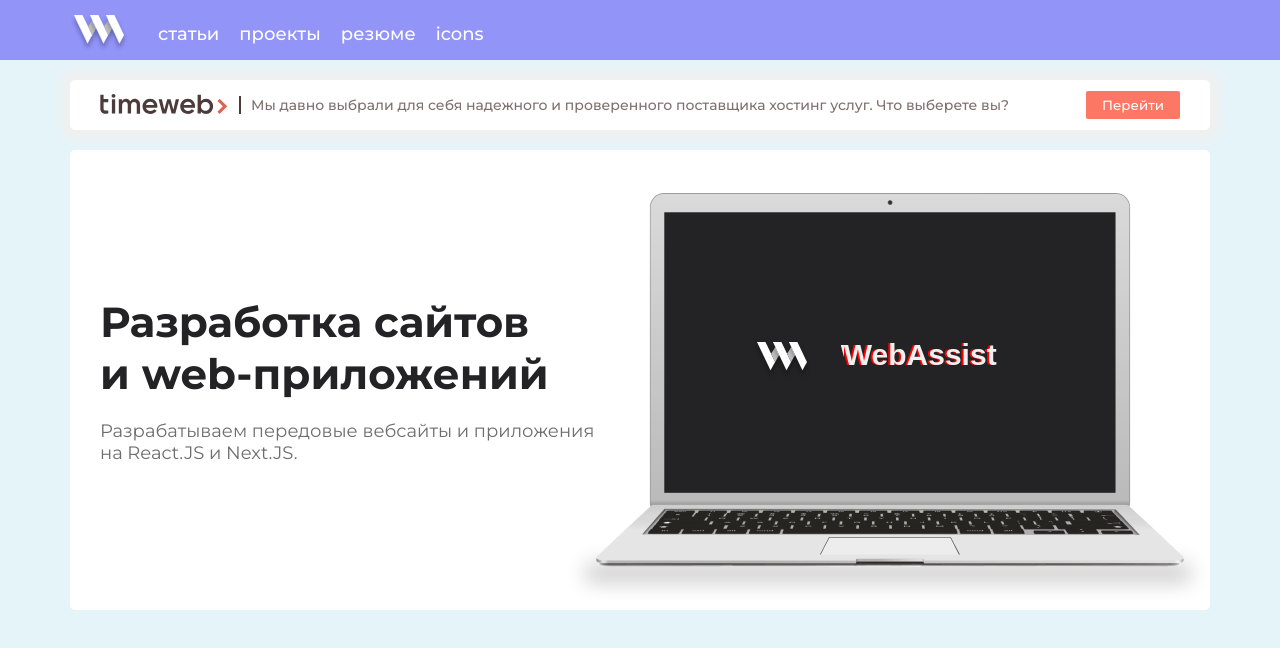
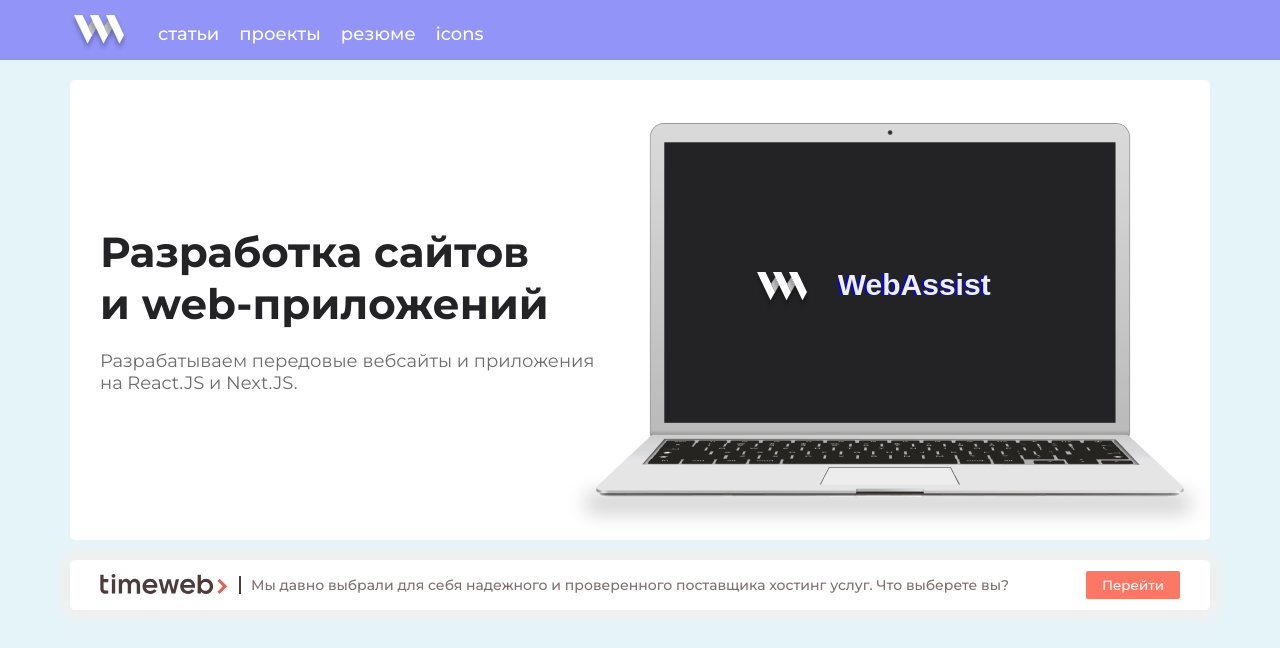
Before and after one commit to ErlanAkimov/web-assist, a Next.js app: page / in a window 1280 px wide. Shown: the top 648 px of the page. Built offline with nearby package versions, Linux system fonts and the light colour scheme; a web font is replaced by a local one.

Commit message:
add adsense

```diff
--- a/src/pages/_document.tsx
+++ b/src/pages/_document.tsx
@@ -21,6 +21,7 @@
 						`
 					}}
 				/>
+				<script async src="https://pagead2.googlesyndication.com/pagead/js/adsbygoogle.js?client=ca-pub-7128744514279998" crossOrigin="anonymous"></script>
 				<title>web assist</title>
 				<meta name="description" content="Generated by create next app" />
 				<meta name="viewport" content="width=device-width, initial-scale=1" />
--- a/src/pages/index.tsx
+++ b/src/pages/index.tsx
@@ -12,8 +12,6 @@
 		>
 
 			<div className="wrapper">
-				<MainBanner />
-
 				<main className={styles.main}>
 
 					<div className={styles.main__text}>
@@ -192,8 +190,9 @@
 							</div>
 						</div>
 					</div>
+				</main>
 
-				</main>
+				<MainBanner />
 			</div>
 
 		</Layout>
--- a/src/styles/index.module.scss
+++ b/src/styles/index.module.scss
@@ -6,6 +6,7 @@
 	display: flex;
 	align-items: center;
 	justify-content: space-between;
+	margin-bottom: 20px;
 
 	&__title {
 		font-size: 42px;
```
